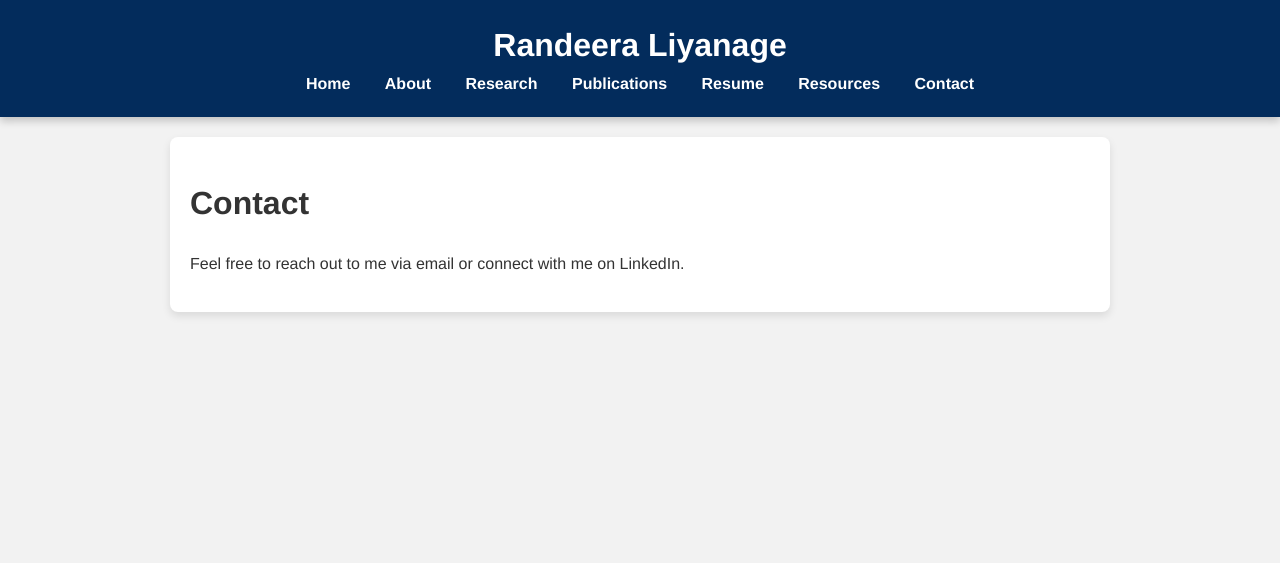
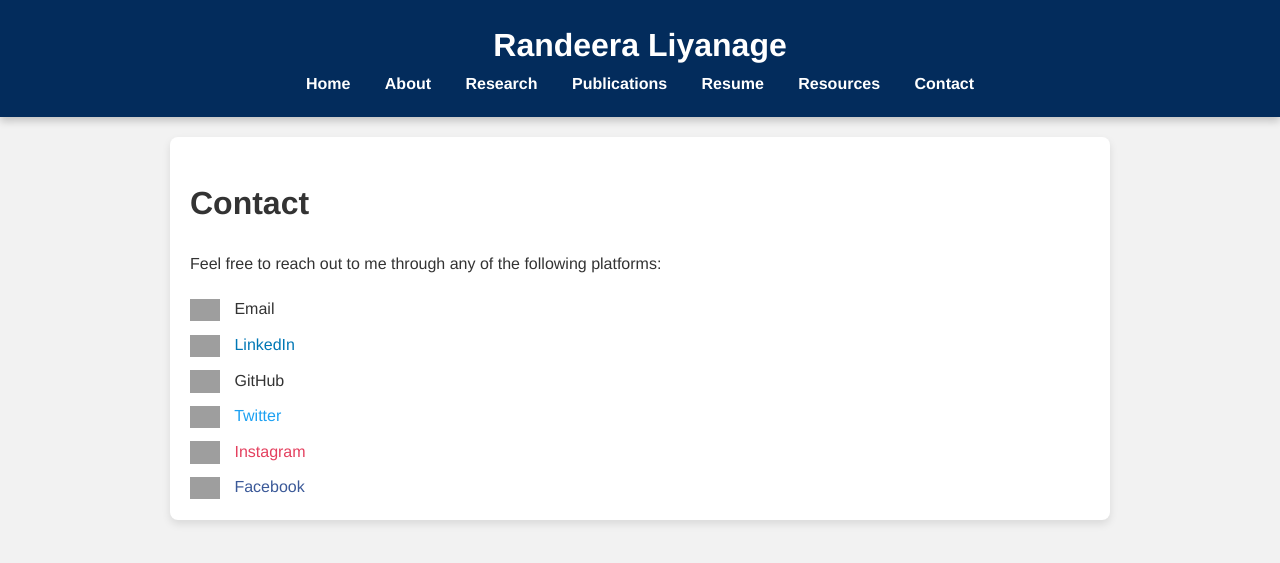
Before and after one commit to randeeraliyanage/randeeraliyanage.github.io, a Jekyll site: the page built from contact.md, in a window 1280 px wide. Shown: the top 563 px of the page. Built offline with Jekyll 4.4.1, drawn with Linux system fonts in a browser that asks for light colours; grey boxes are pictures that could not be loaded.

Commit message:
Update contact.md

```diff
--- a/contact.md
+++ b/contact.md
@@ -5,4 +5,31 @@ title: Contact
 
 # Contact
 
-Feel free to reach out to me via email or connect with me on LinkedIn.
+Feel free to reach out to me through any of the following platforms:
+
+<div style="display: flex; flex-direction: column; gap: 10px; margin-top: 20px;">
+    <a href="mailto:your-email@example.com" style="text-decoration: none; color: #333;">
+        <img src="assets/img/email.png" alt="Email" style="width: 30px; vertical-align: middle; margin-right: 10px;">
+        Email
+    </a>
+    <a href="https://www.linkedin.com/in/your-linkedin-profile" target="_blank" style="text-decoration: none; color: #0077b5;">
+        <img src="assets/img/linkedin.png" alt="LinkedIn" style="width: 30px; vertical-align: middle; margin-right: 10px;">
+        LinkedIn
+    </a>
+    <a href="https://github.com/your-github-username" target="_blank" style="text-decoration: none; color: #333;">
+        <img src="assets/img/github.png" alt="GitHub" style="width: 30px; vertical-align: middle; margin-right: 10px;">
+        GitHub
+    </a>
+    <a href="https://twitter.com/your-twitter-handle" target="_blank" style="text-decoration: none; color: #1DA1F2;">
+        <img src="assets/img/twitter.png" alt="Twitter" style="width: 30px; vertical-align: middle; margin-right: 10px;">
+        Twitter
+    </a>
+    <a href="https://www.instagram.com/your-instagram-handle" target="_blank" style="text-decoration: none; color: #e4405f;">
+        <img src="assets/img/instagram.png" alt="Instagram" style="width: 30px; vertical-align: middle; margin-right: 10px;">
+        Instagram
+    </a>
+    <a href="https://www.facebook.com/your-facebook-profile" target="_blank" style="text-decoration: none; color: #3b5998;">
+        <img src="assets/img/facebook.png" alt="Facebook" style="width: 30px; vertical-align: middle; margin-right: 10px;">
+        Facebook
+    </a>
+</div>
```
